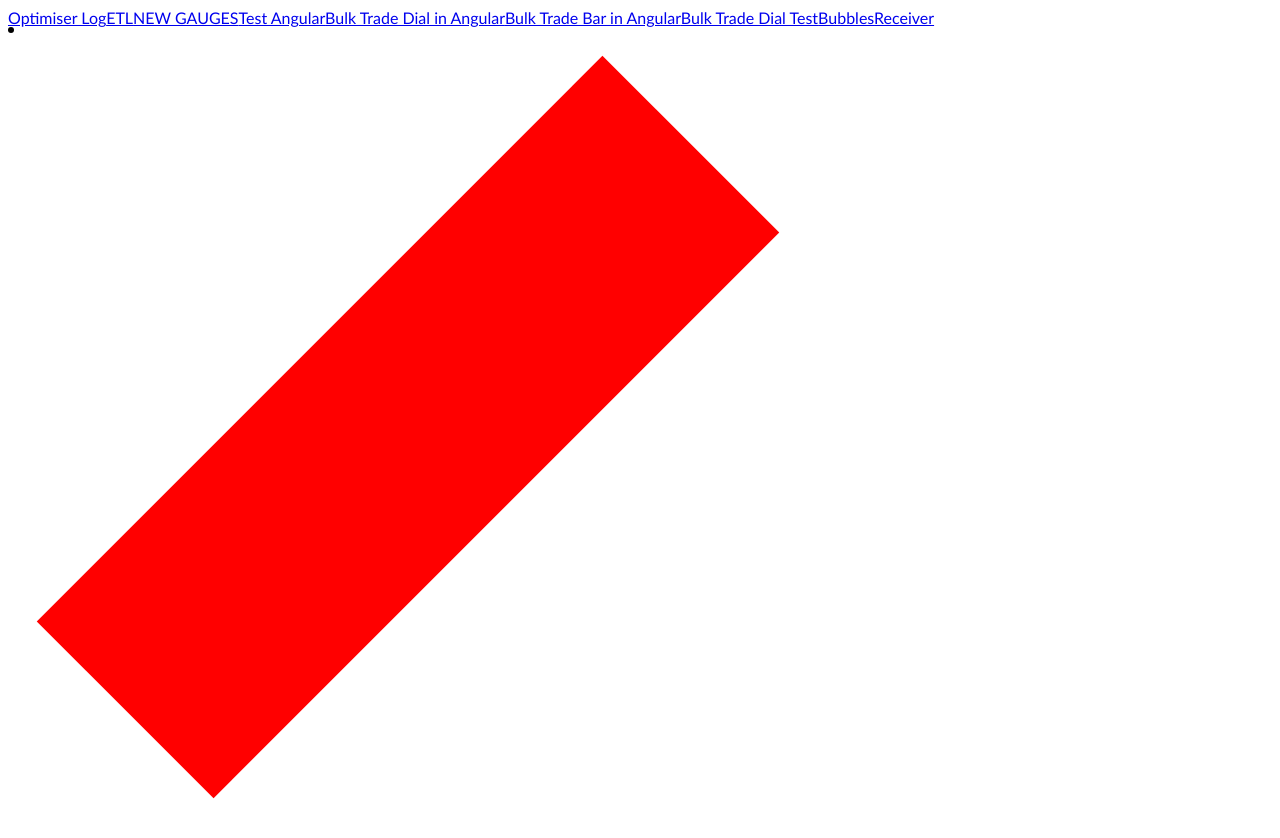
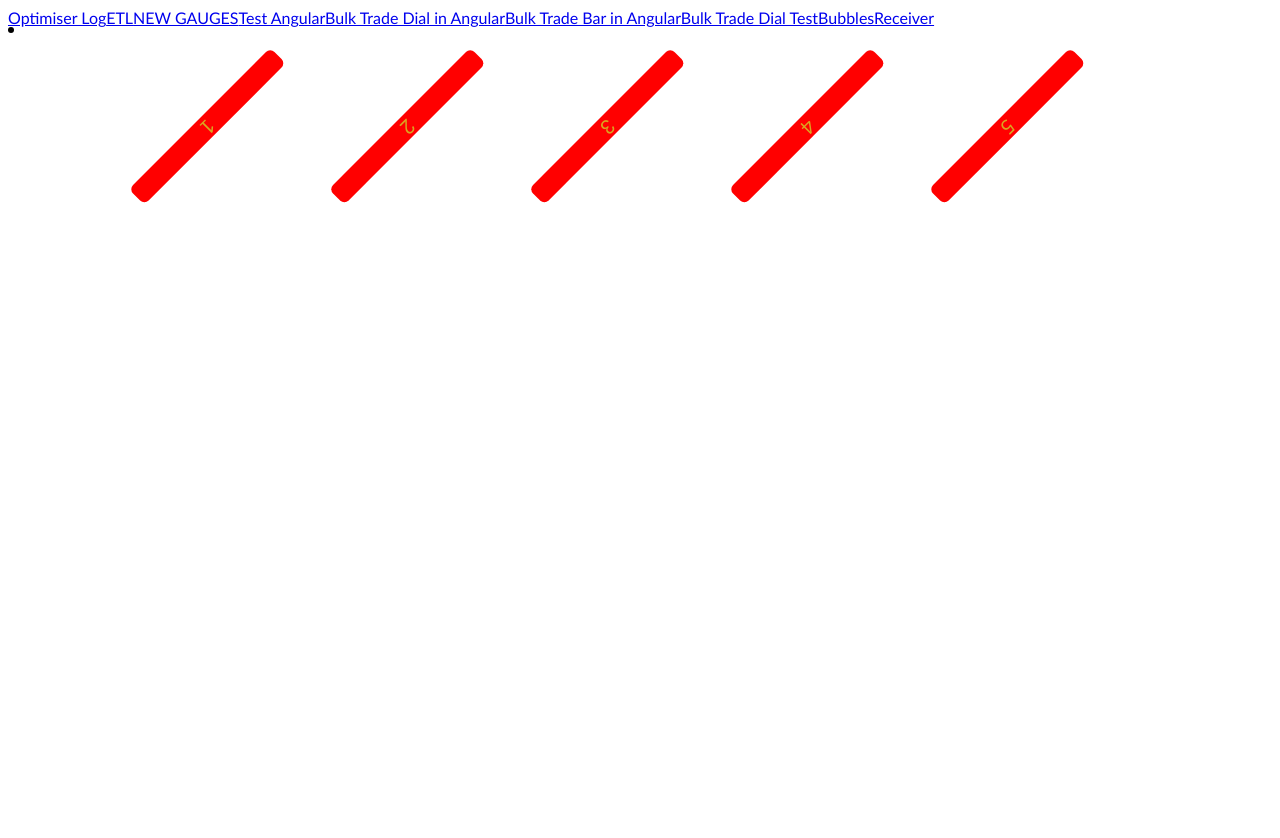
Before and after one commit to colinxsmith/optdisplay, an Angular app: page /receive in a window 1280 px wide. After the commit the page ends 800 px from the top, so only its background shows below. Built offline with nearby package versions, Linux system fonts and the light colour scheme.

Commit message:
Show how to get and control positioning

```diff
--- a/src/app/rec/rec.component.css
+++ b/src/app/rec/rec.component.css
@@ -6,5 +6,5 @@
 #RECEIVER {
     fill: goldenrod;
     text-anchor: middle;
-    font-size: 250px;
+    font-size: 10px;
 }
--- a/src/app/rec/rec.component.html
+++ b/src/app/rec/rec.component.html
@@ -1,7 +1,10 @@
-<svg id="RECEIVER" [attr.width]="800" [attr.height]="800">
-    <g [attr.transform]="'translate(400,400)'" (click)="clicker(720)">
-        <rect [attr.width]="800" [attr.height]="'1em'" [attr.y]="'-0.5em'" [attr.x]="-400" >
-        </rect>
-        <text [attr.x]="0" [attr.y]="'0.3em'">{{inputText}}</text>
-    </g>
+<svg id="RECEIVER" [attr.width]="ww*6" [attr.height]="ww">
+    <ng-container *ngFor="let p of [ww,ww*2,ww*3,ww*4,ww*5];let j=index;">
+        <g [attr.transform]="translatehack(p,ww/2)" (click)="clicker(clickAngle,j)">
+            <rect [attr.rx]="ww*3e-2" [attr.ry]="ww*3e-2" [attr.width]="ww" [attr.height]="'1.1005em'" [attr.y]="'-0.5em'"
+                [attr.x]="-ww/2">
+            </rect>
+            <text [attr.x]="0" [attr.y]="'0.37em'">{{inputText}}{{j+1}}</text>
+        </g>
+    </ng-container>
 </svg>
--- a/src/app/rec/rec.component.ts
+++ b/src/app/rec/rec.component.ts
@@ -8,28 +8,53 @@ import * as d3 from 'd3';
 })
 export class RecComponent implements OnInit, OnChanges {
   inputText = '';
+  ww = 100;
+  fontSize = 25;
+  clickAngle = 720;
+  clickedMessage = 'clicked';
+  translatehack = (x: number, y: number, theta = 0) => `translate(${x},${y}) rotate(${theta})`;
   constructor() { }
 
   ngOnInit() {
     console.log('init');
-    this.update();
+    this.setup();
+    setTimeout(() => this.update());
   }
   ngOnChanges() {
     console.log('changes');
-    this.update();
+    this.setup();
+    setTimeout(() => this.update());
   }
-  clicker = (ang: number) => {
-    this.inputText = ang === 0 ? '' : 'clicked';
-    const g = d3.select('app-rec').select('#RECEIVER').select('g');
+  clicker(ang: number, j: number) {
+    this.inputText = ang === 0 ? '' : this.clickedMessage;
+    const g = d3.select(d3.select('app-rec').select('#RECEIVER').selectAll('g').nodes()[j] as SVGGElement);
+    const transF = g.attr('transform').replace(/rotate.*/, '');
     g.transition().duration(2000).ease(d3.easeBounce)
       .styleTween('fill-opacity', () => t => `${t}`)
-      .attrTween('transform', () => t => `translate(400,400) rotate(${t * ang})`);
+      .attrTween('transform', () => t => `${transF} rotate(${t * ang})`);
+    setTimeout(() => {
+      const text = d3.select('app-rec').select('#RECEIVER').selectAll('text').nodes() as Array<SVGTextPathElement>;
+      console.log(text[j].getBoundingClientRect(), text[j].getBBox());
+    });
   }
-  translatehack = (R: number, r: number) => `translate(${R * Math.sin(r / 180 * Math.PI)},${R * Math.cos(r / 180 * Math.PI)}) rotate(${r})`;
   update() {
-    const g = d3.select('app-rec').select('#RECEIVER').select('g'), ang = 135;
-    g.transition().duration(2000).ease(d3.easeBounce)
-      .styleTween('fill-opacity', () => t => `${t}`)
-      .attrTween('transform', () => t => `translate(400,400) rotate(${t * ang})`);
+    console.log('update');
+    const ang = 135;
+    d3.select('app-rec').select('#RECEIVER').selectAll('g')
+      .each((d, i, j) => {
+        const g = d3.select(j[i] as SVGGElement);
+        const transF = g.attr('transform').replace(/rotate.*/, '');
+        g.transition().duration(2000).ease(d3.easeBounce)
+          .styleTween('fill-opacity', () => t => `${t}`)
+          .attrTween('transform', () => t => `${transF} rotate(${t * ang})`);
+      });
+    const text = d3.select('app-rec').select('#RECEIVER').selectAll('text').nodes() as SVGTextPathElement[];
+    text.forEach(d => console.log(d.getBoundingClientRect(), d.getBBox()));
+  }
+  setup() {
+    const fontHere = d3.select('app-rec').select('#RECEIVER');
+    this.fontSize = parseFloat(fontHere.style('font-size')) * 2;
+    this.ww = this.fontSize * 10;
+    fontHere.style('font-size', `${this.fontSize}px`);
   }
 }
```
